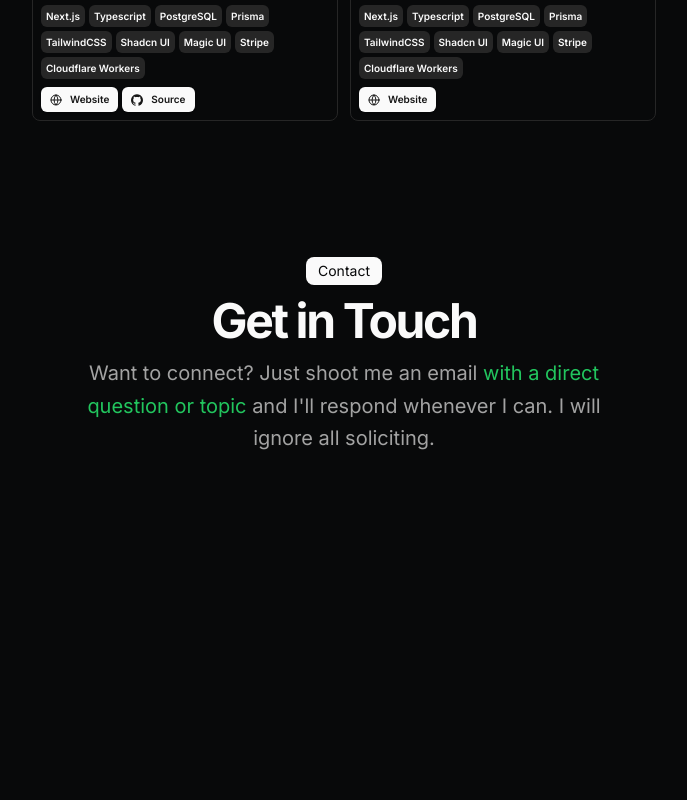
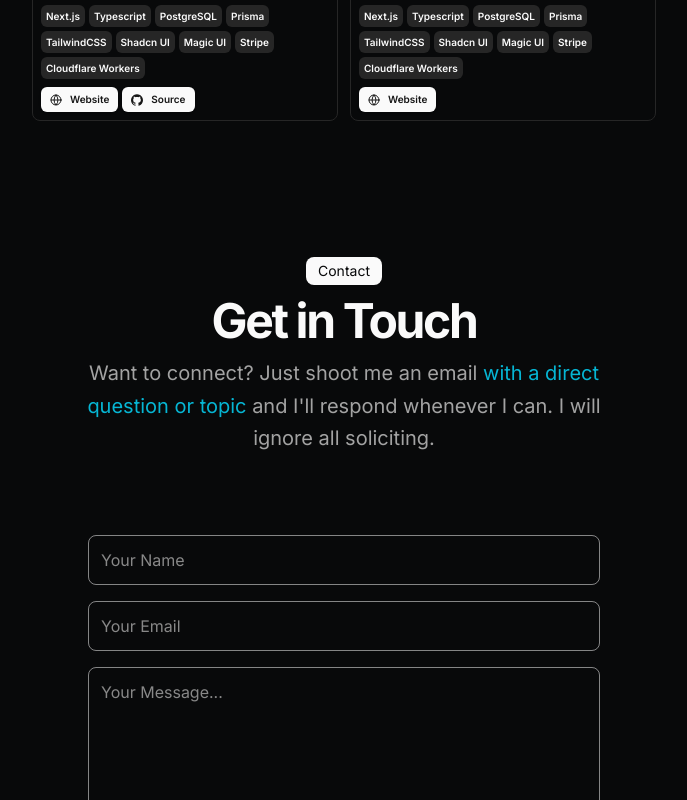
Before and after one commit to rajtilak-2020/Portfolio-V4, a Next.js app: page / in a window 1280 px wide. Shown: the part 2000-2800 px from the top of the page, without its empty margins (296-983 px from the left). Before the commit the page ends 2605 px from the top, so only its background shows below. Built offline with nearby package versions, Linux system fonts and the light colour scheme.

Commit message:
Add new webpack hot-update JSON files for app/layout and update VSCode settings

```diff
--- a/src/app/globals.css
+++ b/src/app/globals.css
@@ -127,7 +127,6 @@
   counter-increment: line;
   content: counter(line);
 
-  /* Other styling */
   display: inline-block;
   width: 1rem;
   margin-right: 2rem;
@@ -142,3 +141,128 @@ code[data-line-numbers-max-digits="2"] > [data-line]::before {
 code[data-line-numbers-max-digits="3"] > [data-line]::before {
   width: 3rem;
 }
+
+.input-wrapper {
+  position: relative;
+  margin-bottom: 16px;
+}
+
+.input-field {
+  width: 100%;
+  padding: 12px;
+  font-size: 1rem;
+  color: #ffffff;
+  border: 1px solid #ffffff81;
+  background-color: transparent;
+  border-radius: 0.5rem;
+  outline: none;
+  transition: all 0.3s ease;
+}
+
+.input-field:focus {
+  border-color: #c5c5c5;
+  box-shadow: 0 0 10px rgba(0, 212, 35, 0.8);
+}
+
+.input-field:focus::placeholder {
+  opacity: 0;
+}
+
+.input-field::placeholder {
+  color: #888;
+  transition: opacity 0.3s ease;
+}
+
+.input-field.morph-text {
+  animation: textFlyAway 0.6s forwards;
+}
+
+@keyframes textFlyAway {
+  0% {
+    transform: translateY(0);
+    opacity: 1;
+  }
+  100% {
+    transform: translateY(-50px);
+    opacity: 0;
+  }
+}
+
+.send-button {
+  width: 100%;
+  padding: 14px;
+  background-color: #2196f3;
+  color: white;
+  border-radius: 2rem;
+  font-size: 1rem;
+  text-align: center;
+  cursor: pointer;
+  position: relative;
+  overflow: hidden;
+  transition: background-color 0.3s, border-color 0.3s;
+}
+
+.send-button:hover {
+  background-color: #1976d2;
+  box-shadow: 0 0 10px rgba(0, 116, 199, 0.8);
+}
+
+.send-button.success {
+  background-color: #4caf50;
+  border-color: #4caf50;
+}
+
+.send-button.error {
+  background-color: #f44336;
+  border-color: #f44336;
+}
+
+.send-button:before {
+  content: "";
+  position: absolute;
+  top: 50%;
+  left: 50%;
+  width: 300%;
+  height: 300%;
+  background-color: rgb(255, 255, 255);
+  border-radius: 50%;
+  transform: translate(-50%, -50%);
+  animation: aura 1.5s infinite;
+}
+
+@keyframes aura {
+  0% {
+    width: 300%;
+    height: 300%;
+    opacity: 0.5;
+  }
+  50% {
+    width: 350%;
+    height: 350%;
+    opacity: 0;
+  }
+  100% {
+    width: 300%;
+    height: 300%;
+    opacity: 0.5;
+  }
+}
+
+.status-text {
+  text-align: center;
+  font-size: 0.875rem;
+  color: #666;
+  margin-top: 8px;
+  transition: opacity 0.5s ease-in-out;
+}
+
+input, textarea, button {
+  opacity: 0;
+  animation: fadeIn 1s ease-in-out forwards;
+}
+
+@keyframes fadeIn {
+  100% {
+    opacity: 1;
+  }
+}
--- a/src/app/page.tsx
+++ b/src/app/page.tsx
@@ -1,8 +1,8 @@
-import { HackathonCard } from "@/components/hackathon-card";
 import BlurFade from "@/components/magicui/blur-fade";
 import BlurFadeText from "@/components/magicui/blur-fade-text";
 import { ProjectCard } from "@/components/project-card";
 import { ResumeCard } from "@/components/resume-card";
+import ContactSection from "@/components/ContactSection";
 import { Avatar, AvatarFallback, AvatarImage } from "@/components/ui/avatar";
 import { Badge } from "@/components/ui/badge";
 import { DATA } from "@/data/resume";
@@ -167,8 +167,8 @@ export default function Page() {
               <p className="mx-auto max-w-[600px] text-muted-foreground md:text-xl/relaxed lg:text-base/relaxed xl:text-xl/relaxed">
                 Want to connect? Just shoot me an email{" "}
                 <Link
-                  href={DATA.contact.social.contact.url}
-                  className="text-green-500 hover:underline"
+                  href={DATA.contact.social.X.url}
+                  className="text-cyan-500 hover:italic"
                 >
                   with a direct question or topic
                 </Link>{" "}
@@ -176,9 +176,11 @@ export default function Page() {
                 soliciting.
               </p>
             </div>
+            <ContactSection />
           </BlurFade>
         </div>
       </section>
+      <section></section>
     </main>
   );
 }
--- /dev/null
+++ b/src/components/ContactSection.tsx
@@ -0,0 +1,86 @@
+"use client";
+
+import { useState } from "react";
+import BlurFade from "@/components/magicui/blur-fade";
+import { Input } from "@/components/ui/input";
+import { Textarea } from "@/components/ui/textarea";
+import { Button } from "@/components/ui/button";
+
+const BLUR_FADE_DELAY = 0.04;
+
+export default function ContactSection() {
+  const [formData, setFormData] = useState({ name: "", email: "", message: "" });
+  const [status, setStatus] = useState("");
+
+  const handleChange = (e: React.ChangeEvent<HTMLInputElement | HTMLTextAreaElement>) => {
+    setFormData({ ...formData, [e.target.name]: e.target.value });
+  };
+
+  const handleSubmit = async (e: React.FormEvent) => {
+    e.preventDefault();
+    setStatus("Sending...");
+
+    const response = await fetch("https://formspree.io/f/mgvedwbv", {
+      method: "POST",
+      headers: { "Content-Type": "application/json" },
+      body: JSON.stringify(formData),
+    });
+
+    if (response.ok) {
+      setStatus("Message sent! ✅");
+      setFormData({ name: "", email: "", message: "" });
+    } else {
+      setStatus("Failed to send. ❌ Server error.");
+    }
+  };
+
+  return (
+    <section id="contact" className="py-12">
+      <form
+        onSubmit={handleSubmit}
+        className="max-w-lg mx-auto mt-8 space-y-4 relative"
+      >
+        <div className="input-wrapper">
+          <input
+            type="text"
+            name="name"
+            placeholder="Your Name"
+            value={formData.name}
+            onChange={handleChange}
+            required
+            className="input-field"
+          />
+        </div>
+        <div className="input-wrapper">
+          <input
+            type="email"
+            name="email"
+            placeholder="Your Email"
+            value={formData.email}
+            onChange={handleChange}
+            required
+            className="input-field"
+          />
+        </div>
+        <div className="input-wrapper">
+          <textarea
+            name="message"
+            placeholder="Your Message..."
+            rows={5}
+            value={formData.message}
+            onChange={handleChange}
+            required
+            className="input-field"
+          />
+        </div>
+        <button
+          type="submit"
+          className={`send-button ${status === "Message sent! ✅" ? "success" : status === "Failed to send. ❌ Server error." ? "error" : ""}`}
+        >
+          Send Message
+        </button>
+        {status && <p className="status-text">{status}</p>}
+      </form>
+    </section>
+  );
+}
--- a/src/components/hackathon-card.tsx
+++ /dev/null
@@ -1,62 +0,0 @@
-import { Avatar, AvatarFallback, AvatarImage } from "@/components/ui/avatar";
-import { Badge } from "@/components/ui/badge";
-import Link from "next/link";
-
-interface Props {
-  title: string;
-  description: string;
-  dates: string;
-  location: string;
-  image?: string;
-  links?: readonly {
-    icon: React.ReactNode;
-    title: string;
-    href: string;
-  }[];
-}
-
-export function HackathonCard({
-  title,
-  description,
-  dates,
-  location,
-  image,
-  links,
-}: Props) {
-  return (
-    <li className="relative ml-10 py-4">
-      <div className="absolute -left-16 top-2 flex items-center justify-center bg-white rounded-full">
-        <Avatar className="border size-12 m-auto">
-          <AvatarImage src={image} alt={title} className="object-contain" />
-          <AvatarFallback>{title[0]}</AvatarFallback>
-        </Avatar>
-      </div>
-      <div className="flex flex-1 flex-col justify-start gap-1">
-        {dates && (
-          <time className="text-xs text-muted-foreground">{dates}</time>
-        )}
-        <h2 className="font-semibold leading-none">{title}</h2>
-        {location && (
-          <p className="text-sm text-muted-foreground">{location}</p>
-        )}
-        {description && (
-          <span className="prose dark:prose-invert text-sm text-muted-foreground">
-            {description}
-          </span>
-        )}
-      </div>
-      {links && links.length > 0 && (
-        <div className="mt-2 flex flex-row flex-wrap items-start gap-2">
-          {links?.map((link, idx) => (
-            <Link href={link.href} key={idx}>
-              <Badge key={idx} title={link.title} className="flex gap-2">
-                {link.icon}
-                {link.title}
-              </Badge>
-            </Link>
-          ))}
-        </div>
-      )}
-    </li>
-  );
-}
--- /dev/null
+++ b/src/components/ui/input.tsx
@@ -0,0 +1,17 @@
+import * as React from "react";
+
+export interface InputProps extends React.InputHTMLAttributes<HTMLInputElement> {}
+
+export const Input = React.forwardRef<HTMLInputElement, InputProps>(
+  ({ className, ...props }, ref) => {
+    return (
+      <input
+        ref={ref}
+        className={`w-full px-4 py-2 border rounded-md focus:outline-none focus:ring-2 focus:ring-green-500 ${className}`}
+        {...props}
+      />
+    );
+  }
+);
+
+Input.displayName = "Input";
--- /dev/null
+++ b/src/components/ui/textarea.tsx
@@ -0,0 +1,17 @@
+import * as React from "react";
+
+export interface TextareaProps extends React.TextareaHTMLAttributes<HTMLTextAreaElement> {}
+
+export const Textarea = React.forwardRef<HTMLTextAreaElement, TextareaProps>(
+  ({ className, ...props }, ref) => {
+    return (
+      <textarea
+        ref={ref}
+        className={`w-full px-4 py-2 border rounded-md focus:outline-none focus:ring-2 focus:ring-green-500 ${className}`}
+        {...props}
+      />
+    );
+  }
+);
+
+Textarea.displayName = "Textarea";
--- a/src/data/resume.tsx
+++ b/src/data/resume.tsx
@@ -7,6 +7,7 @@ export const DATA = {
     navbar: [
       { href: "/", icon: HomeIcon, label: "Home" },
       { href: "/blog", icon: NotebookIcon, label: "Blog" },
+      { href: "/projects", icon: Icons.react, label: "Projects" },
     ],
 
     contact: {
@@ -50,13 +51,6 @@ export const DATA = {
           navbar: true,
         },
 
-        contact: {
-          name: "Contact Me",
-          url: "https://x.com/2020rajtilak",
-          navbar: true,
-          icon: Icons.X,
-        },
-
       },
     },
 
@@ -79,8 +73,8 @@ export const DATA = {
         location: "Remote",
         title: "IoT And Robotics Intern",
         logoUrl: "/alphaev.png",
-        start: "May 2024",
-        end: "Jun 2024",
+        start: "1",
+        end: "Month",
         description: "Made a Power and Cost Calculation system for EV Charging Station, Assembled and Tested an IoT based Vending Machine, Assembled and Tested and IoT Based Survellance Rover, Acquired Industry level knowledge on IoT and Robotics.",
       },
     ],
@@ -199,7 +193,7 @@ export const DATA = {
         {
           type: "Source",
           href: "https://github.com/magicuidesign/magicui",
-          icon: <Icons.github1 className="size-3" />,
+          icon: <Icons.github className="size-3" />,
         },
       ],
       image: "",
@@ -233,8 +227,8 @@ export const DATA = {
         },
         {
           type: "Source",
-          href: "https://github1.com/dillionverma/llm.report",
-          icon: <Icons.github1 className="size-3" />,
+          href: "https://github.com/dillionverma/llm.report",
+          icon: <Icons.github className="size-3" />,
         },
       ],
       image: "",
```
Also changed, not shown: src/components/icons.tsx (+7 -14 lines), 1 other file (tests, documents, lock files or other folders).
